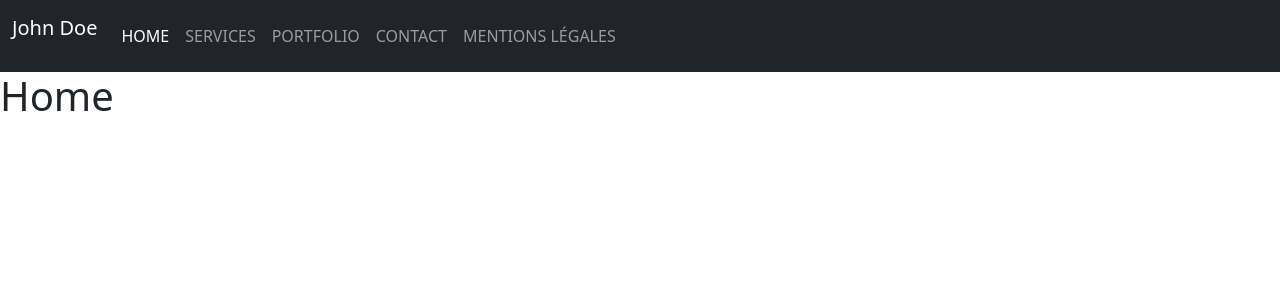
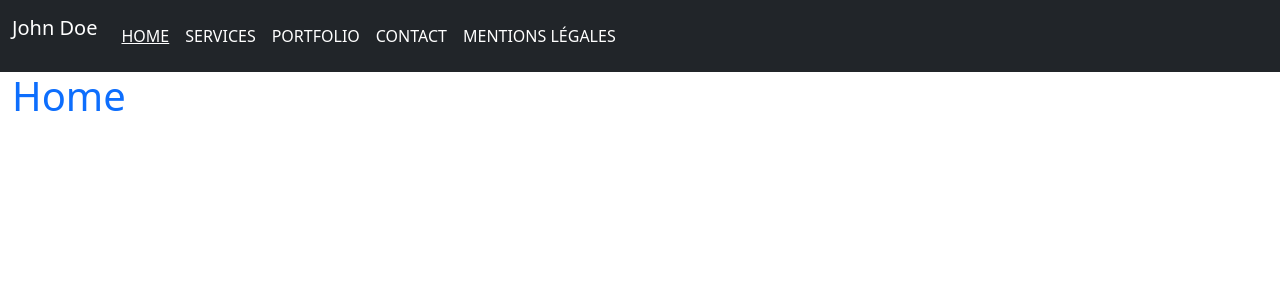
Before and after one commit to JTKaeanon/Devoir-Portfolio-CEF, a React (Create React App) app: page / in a window 1280 px wide. Shown: the top 300 px of the page. Built offline with nearby package versions, Linux system fonts and the light colour scheme.

Commit message:
navbar fonctionnel, début du css

```diff
--- /dev/null
+++ b/src/components/Navbar/Navbar.css
@@ -0,0 +1,9 @@
+
+
+.nav-link{
+    color: white !important;
+}
+
+.nav-link.active {
+    text-decoration-line: underline;
+}
--- a/src/components/Navbar/Navbar.js
+++ b/src/components/Navbar/Navbar.js
@@ -1,27 +1,49 @@
-import React from "react";
-import { Link } from "react-router-dom"
+import React, { useState, useEffect } from "react";
+import { Link, useLocation } from "react-router-dom"
+import "./Navbar.css";
 
 
 const Navbar = () => {
+    const [showCollapsedNav, setShowCollapsedNav] = useState(false)
+    const [activeNavLink, setactiveNavLink] = useState('')
+
+    const location = useLocation()
+
+    const handleNavButton = () => {
+        setShowCollapsedNav(prevShowCollapsedNav => !prevShowCollapsedNav)
+    }
+
+    const handleNavLink = (e) => {
+        setShowCollapsedNav(false)
+        setactiveNavLink(e.target.innerHTML)
+
+    }
+
+    useEffect(() => {
+       const path = location.pathname
+       if (path === '/') setactiveNavLink ('HOME')
+    }, [location]);
+
+
     return (
         <nav className="navbar navbar-expand-lg navbar-dark bg-dark">
             <div className="container-fluid">
                 <p className="navbar-brand">John Doe</p>
-                <button className="navbar-toggler" type="button" data-bs-toggle="collapse" data-bs-target="#navbarNav" aria-controls="navbarNav" aria-expanded="false" aria-label="Toggle navigation">
+                <button className={showCollapsedNav ? "navbar-toggler collapsed" : "navbar-toggler"} type="button" data-bs-toggle="collapse" data-bs-target="#navbarNav" aria-controls="navbarNav" aria-expanded={showCollapsedNav ? "true" : "false"} aria-label="Toggle navigation" onClick={handleNavButton}>
                     <span className="navbar-toggler-icon"></span>
                 </button>
-                <div className="collapse navbar-collapse" id="navbarNav">
+                <div className={showCollapsedNav ? "collapse navbar-collapse show" : "collapse navbar-collapse"} id="navbarNav">
                     <div className="navbar-nav">
 
-                        <Link className="nav-link active" aria-current="page" to ='/'>HOME</Link>
+                        <Link className={activeNavLink === "HOME" ? "nav-link active" : "nav-link"} aria-current="page" to="/" onClick={handleNavLink}>HOME</Link>
 
-                        <Link className="nav-link" to ='services'>SERVICES</Link>
+                        <Link className={activeNavLink === "SERVICES" ? "nav-link active" : "nav-link"} to="/services" onClick={handleNavLink}>SERVICES</Link>
 
-                        <Link className="nav-link" to ='portfolio'>PORTFOLIO</Link>
+                        <Link className={activeNavLink === "PORTFOLIO" ? "nav-link active" : "nav-link"} to="/portfolio" onClick={handleNavLink}>PORTFOLIO</Link>
 
-                        <Link className="nav-link" to ='contact'>CONTACT</Link>
+                        <Link className={activeNavLink === "CONTACT" ? "nav-link active" : "nav-link"} to="/contact" onClick={handleNavLink}>CONTACT</Link>
 
-                        <Link className="nav-link" to ='legales'>MENTIONS LÉGALES</Link>
+                        <Link className={activeNavLink === "MENTIONS LÉGALES" ? "nav-link active" : "nav-link"} to="/legales" onClick={handleNavLink} >MENTIONS LÉGALES</Link>
 
 
                     </div>
--- a/src/routes/Home/Home.js
+++ b/src/routes/Home/Home.js
@@ -2,8 +2,8 @@ import React from 'react'
 
 function Home() {
   return (
-    <div>
-      <h1>Home</h1>
+    <div className='container-fluid'>
+      <h1 className="text-primary">Home</h1>
     </div>
   )
 }
```
